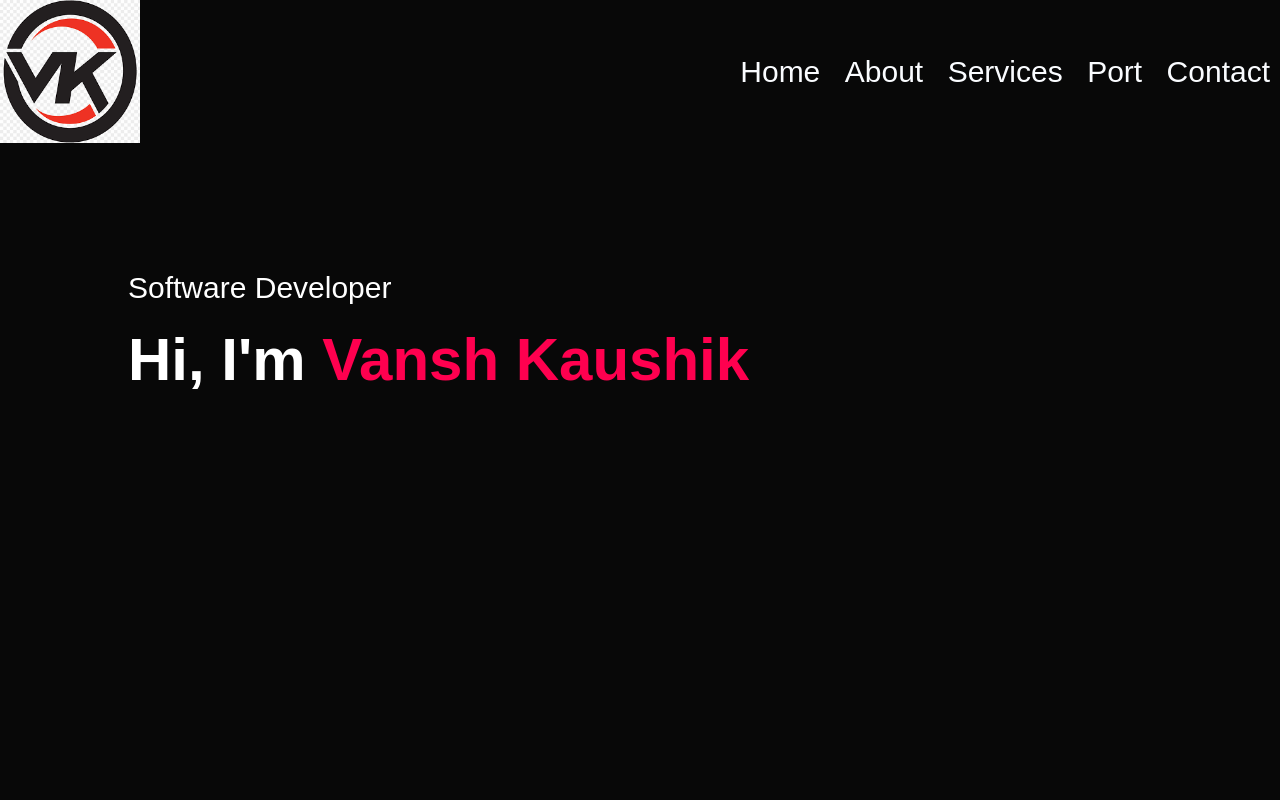
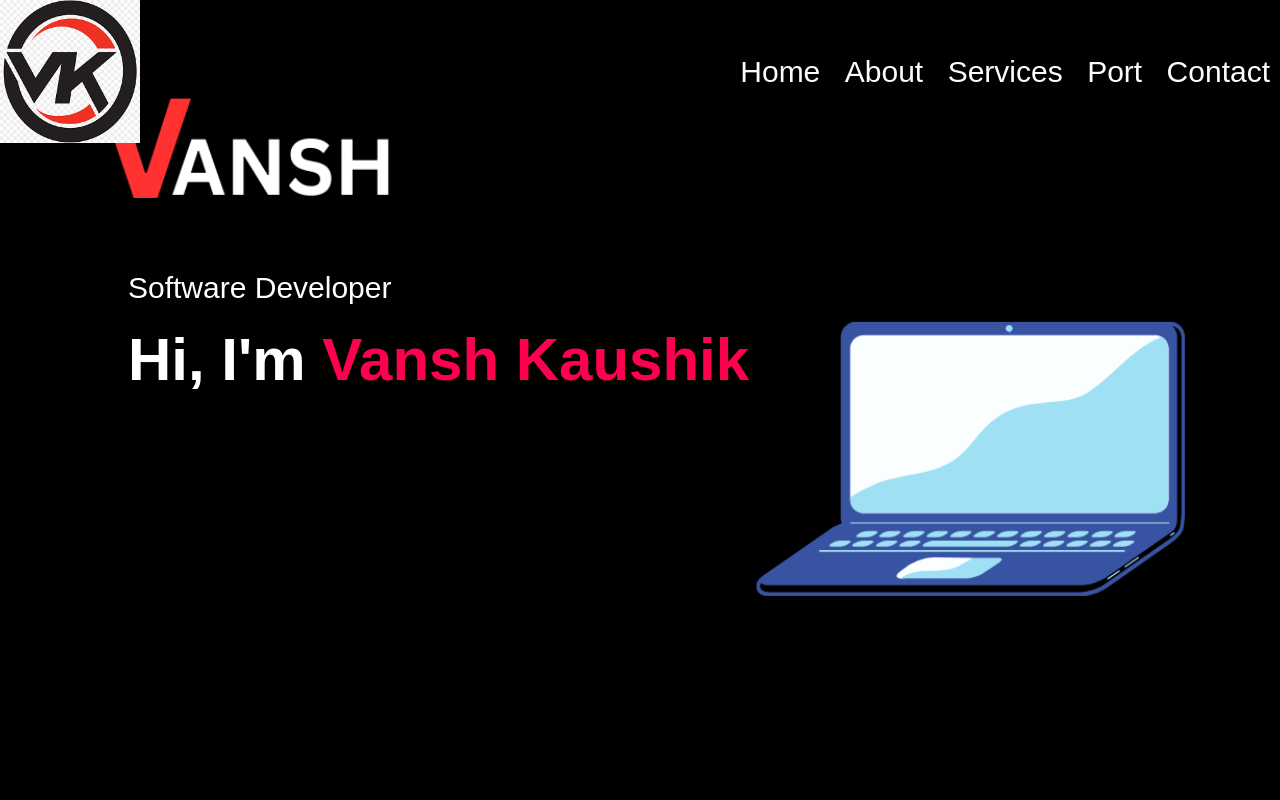
Before and after one commit to Vansh6661/Testing, a plain HTML site: page Index.html in a window 1280 px wide. Shown: the top 800 px of the page. Drawn offline with Linux system fonts and the light colour scheme.

Commit message:
Update style.css

```diff
--- a/style.css
+++ b/style.css
@@ -12,7 +12,7 @@ body{
 #header{
     width:100%;
     height:100vh;
-    background-image:url("Images/background2.png");
+    background-image:url("background2.png");
     background-size:cover;
     background-position:center;
 
```
